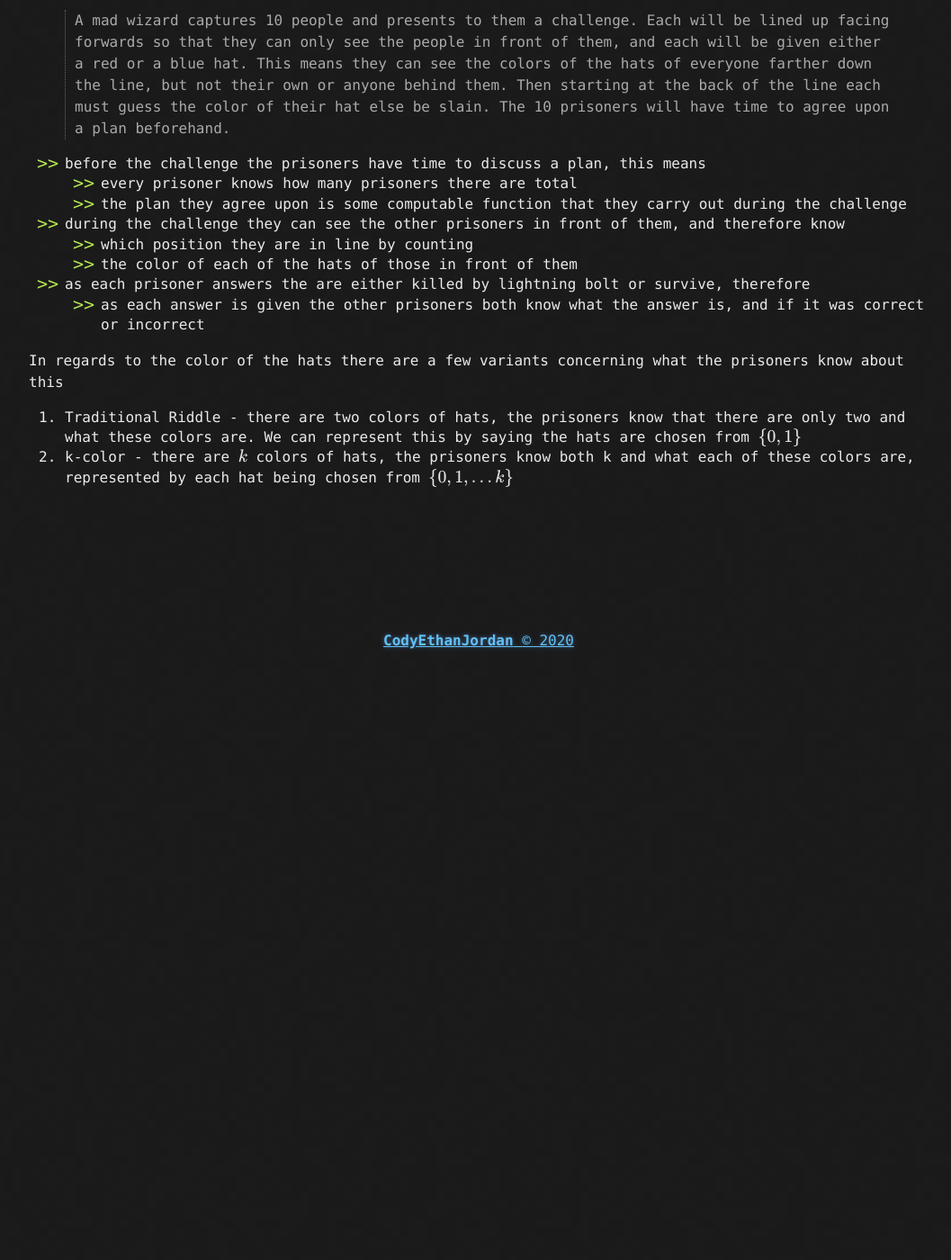
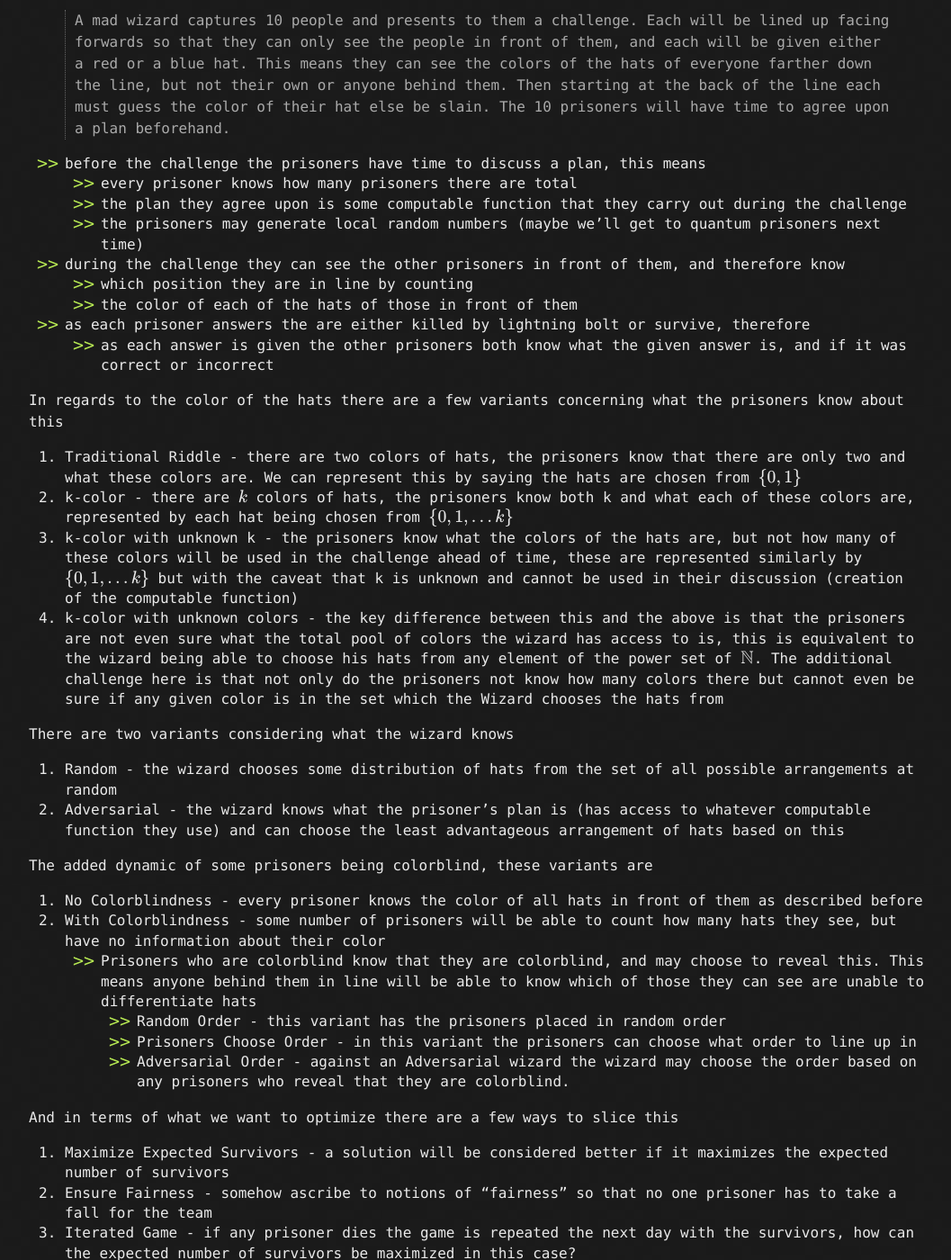
Before and after one commit to CodyEthanJordan/CodyEthanJordan.github.io, a Jekyll site: the page built from _posts/2020-10-08-tenHatsProofs.md, in a window 1280 px wide and 1400 px high, scrolled down 613 px. Shown: the whole window at 90% size, without its empty margins (108-1165 px from the left). Built offline with Jekyll 4.4.1, drawn with Linux system fonts in a browser that asks for light colours; formulas are drawn with MathJax 3; a script that is not in the unit is left out; some of the changed text lies outside the part shown.

Commit message:
Starting in on proofs and variants for hats

```diff
--- a/_posts/2020-10-08-tenHatsProofs.md
+++ b/_posts/2020-10-08-tenHatsProofs.md
@@ -14,19 +14,80 @@
 
 ## What Exactly Does Each Prisoner Know?
 
-I think this may be the most impotant part in establishing the bounds of the riddle and the variants. Some of these bounds are totally subjective and a matter of taste, but for our purposes I'll establish the following:
+I think this may be the most important part in establishing the bounds of the riddle and the variants. Some of these bounds are totally subjective and a matter of taste, but for our purposes I'll establish the following:
 
 > A mad wizard captures 10 people and presents to them a challenge. Each will be lined up facing forwards so that they can only see the people in front of them, and each will be given either a red or a blue hat. This means they can see the colors of the hats of everyone farther down the line, but not their own or anyone behind them. Then starting at the back of the line each must guess the color of their hat else be slain. The 10 prisoners will have time to agree upon a plan beforehand.
 
 - before the challenge the prisoners have time to discuss a plan, this means
 	- every prisoner knows how many prisoners there are total
 	- the plan they agree upon is some computable function that they carry out during the challenge
+	- the prisoners may generate local random numbers (maybe we'll get to quantum prisoners next time)
 - during the challenge they can see the other prisoners in front of them, and therefore know
 	- which position they are in line by counting
 	- the color of each of the hats of those in front of them
 - as each prisoner answers the are either killed by lightning bolt or survive, therefore
-	- as each answer is given the other prisoners both know what the answer is, and if it was correct or incorrect
+	- as each answer is given the other prisoners both know what the given answer is, and if it was correct or incorrect
 
 In regards to the color of the hats there are a few variants concerning what the prisoners know about this
 1. Traditional Riddle - there are two colors of hats, the prisoners know that there are only two and what these colors are. We can represent this by saying the hats are chosen from $\\{0,1\\}$
 1. k-color - there are $k$ colors of hats, the prisoners know both k and what each of these colors are, represented by each hat being chosen from $\\{0,1,...k\\}$
+1. k-color with unknown k - the prisoners know what the colors of the hats are, but not how many of these colors will be used in the challenge ahead of time, these are represented similarly by $\\{0,1,...k\\}$ but with the caveat that k is unknown and cannot be used in their discussion (creation of the computable function)
+1. k-color with unknown colors - the key difference between this and the above is that the prisoners are not even sure what the total pool of colors the wizard has access to is, this is equivalent to the wizard being able to choose his hats from any element of the power set of $\mathbb{N}$. The additional challenge here is that not only do the prisoners not know how many colors there but cannot even be sure if any given color is in the set which the Wizard chooses the hats from
+
+There are two variants considering what the wizard knows
+1. Random - the wizard chooses some distribution of hats from the set of all possible arrangements at random
+1. Adversarial - the wizard knows what the prisoner's plan is (has access to whatever computable function they use) and can choose the least advantageous arrangement of hats based on this
+
+The added dynamic of some prisoners being colorblind, these variants are
+1. No Colorblindness - every prisoner knows the color of all hats in front of them as described before
+1. With Colorblindness - some number of prisoners will be able to count how many hats they see, but have no information about their color
+	- Prisoners who are colorblind know that they are colorblind, and may choose to reveal this. This means anyone behind them in line will be able to know which of those they can see are unable to differentiate hats
+		1. Random Order - this variant has the prisoners placed in random order
+		1. Prisoners Choose Order - in this variant the prisoners can choose what order to line up in
+		1. Adversarial Order - against an Adversarial wizard the wizard may choose the order based on any prisoners who reveal that they are colorblind.
+
+And in terms of what we want to optimize there are a few ways to slice this
+1. Maximize Expected Survivors - a solution will be considered better if it maximizes the expected number of survivors
+1. Ensure Fairness - somehow ascribe to notions of "fairness" so that no one prisoner has to take a fall for the team
+1. Iterated Game - if any prisoner dies the game is repeated the next day with the survivors, how can the expected number of survivors be maximized in this case?
+
+With this model I'm curious how the ultimate game would go, the "k-color with unknown colors" "with colorblindness" against an "adversarial wizard". But before we get there I want to establish some basic bounds
+
+## Basic Bounds
+
+### There Are Only a Finite Number of Strategies
+
+Although there are a countably infinite number of computable functions which the prisoners can agree upon most of these will be totally redundant and fall into a number of equivalence classes. Look at it this way: with two prisoners and two hat colors there are only so many ways that can go. After the first prisoner takes his guess the second prisoner knows either
+
+`red and he was wrong`
+`red and he was right`
+`blue and he was wrong`
+`blue and he was right`
+
+If we write that out as a truth table then in each of those scenarios he can only make one binary choice, meaning that in total there are only 8 deterministic strategies which he could employ, no matter how much he thinks about it internally.
+
+### You Should Never Do Worse than Guessing
+
+At worst everyone in line can simply guess a color, giving them at least a $1/k$ chance if they know what the colors are. This is especially important against an adversarial wizard. If, for example, their plan was `everyone guess blue` then although no worse than guessing randomly against the random wizard an adversarial wizard can easily ensure everyone dies.
+
+What this means is that even the "worst" plans should still have at least some non-zero number of expected survivors.
+
+## Trivial Proofs
+
+### One Prisoner
+
+#### One Prisoner k-Colors
+Because one prisoner has no information whatsoever about his hat all plans are equivalent to guessing. Against an adversarial wizard any plan will have a 0% survival rate as this is equivalent to telling an evil wizard, "I'm going to guess blue tomorrow so....yea...?"
+
+Otherwise picking a random number between $0$ and $k$ will give that prisoner a $1/k$ expected survival rate in the variant where colors are known.
+
+#### One Prisoner k-Color with Unknown Colors
+
+If the colors are unknown, meaning that the wizard can have any element of the power set inside of his closet, the prisoner both has no idea what hat he is wearing nor any idea even what distribution these hats are being drawn from, meaning that he is [almost surely](https://en.wikipedia.org/wiki/Almost_surely) going to die. I think its an interesting question to ask if there are really an infinite, or even uncountably infinite, number of colors, but for this riddle I'm sticking with considering colors to more or less be in some 1 to 1 correspondence with an indexing set, that there is some magical Pantone color book that the wizard orders hats from.
+
+### Two Prisoners
+
+The first step away from being totally trivial this is where things begin to be interesting. Something I want to consider is how the original riddle assigns a particular importance to the first prisoner, and then treats the rest of them as being more or less the same by virtue of induction. While true in the two-color original version I'm not so sure this will hold up as we progress.
+
+#### Two Prisoners with k colors and a Random Wizard
+TODO
```
